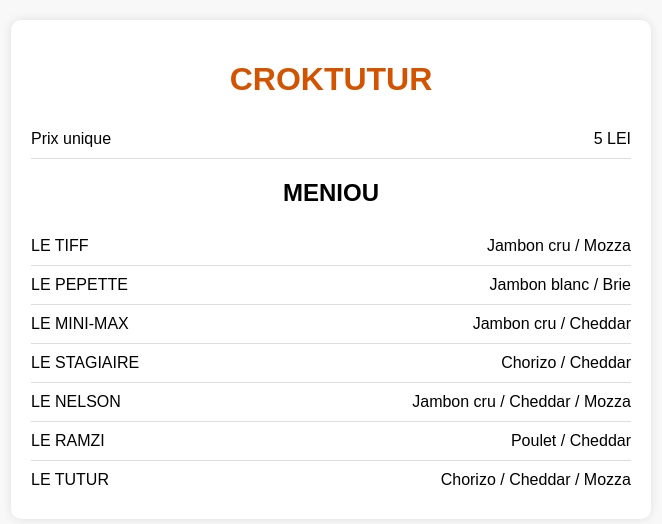
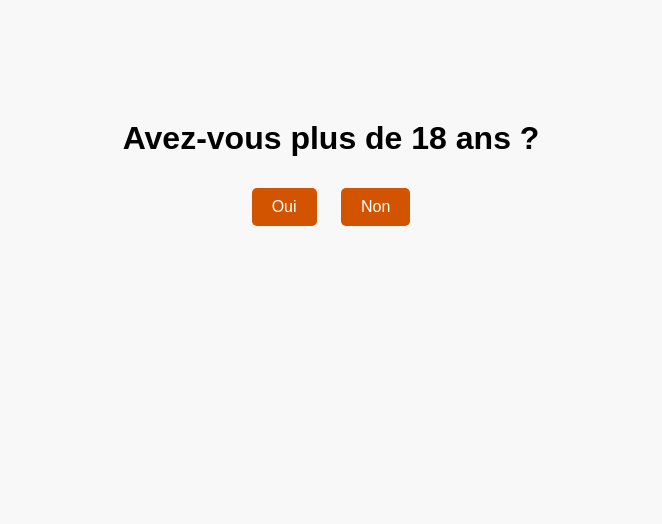
Before and after one commit to DOUDOU-SYS/POPOTE, a plain HTML site: page index.html in a window 1280 px wide. Shown: the whole page, without its empty margins (309-971 px from the left). Drawn offline with Linux system fonts and the light colour scheme.

Commit message:
index.html
REDIRECTION

```diff
--- a/index.html
+++ b/index.html
@@ -3,7 +3,7 @@
 <head>
     <meta charset="UTF-8">
     <meta name="viewport" content="width=device-width, initial-scale=1.0">
-    <title>Menu du Restaurant</title>
+    <title>Vérification d'âge</title>
     <style>
         body {
             font-family: Arial, sans-serif;
@@ -12,40 +12,40 @@
             margin: 0;
             padding: 20px;
         }
-        .menu {
-            max-width: 600px;
-            margin: auto;
-            background: white;
-            padding: 20px;
-            border-radius: 10px;
-            box-shadow: 0px 0px 10px rgba(0, 0, 0, 0.1);
+        .age-verification {
+            margin-top: 100px;
         }
-        h1 {
-            color: #d35400;
+        .buttons {
+            margin-top: 20px;
         }
-        .item {
-            display: flex;
-            justify-content: space-between;
-            padding: 10px 0;
-            border-bottom: 1px solid #ddd;
-        }
-        .item:last-child {
-            border-bottom: none;
+        button {
+            margin: 10px;
+            padding: 10px 20px;
+            font-size: 16px;
+            cursor: pointer;
+            border: none;
+            border-radius: 5px;
+            background-color: #d35400;
+            color: white;
         }
     </style>
+    <script>
+        function verifyAge(isAdult) {
+            if (isAdult) {
+                window.location.href = 'https://doudou-sys.github.io/POPOTE/';
+            } else {
+                window.location.href = 'https://www.youtube.com';
+            }
+        }
+    </script>
 </head>
 <body>
-    <div class="menu">
-        <h1>CROKTUTUR</h1>
-        <div class="item"><span>Prix unique</span> <span>5 LEI</span></div>
-        <h2>MENIOU</h2>
-        <div class="item"><span>LE TIFF</span> <span>Jambon cru / Mozza</span></div>
-        <div class="item"><span>LE PEPETTE</span> <span>Jambon blanc / Brie</span></div>
-        <div class="item"><span>LE MINI-MAX</span> <span>Jambon cru / Cheddar</span></div>
-        <div class="item"><span>LE STAGIAIRE</span> <span>Chorizo / Cheddar</span></div>
-        <div class="item"><span>LE NELSON</span> <span>Jambon cru / Cheddar / Mozza</span></div>
-        <div class="item"><span>LE RAMZI</span> <span>Poulet / Cheddar</span></div>
-        <div class="item"><span>LE TUTUR</span> <span>Chorizo / Cheddar / Mozza</span></div>
+    <div class="age-verification">
+        <h1>Avez-vous plus de 18 ans ?</h1>
+        <div class="buttons">
+            <button onclick="verifyAge(true)">Oui</button>
+            <button onclick="verifyAge(false)">Non</button>
+        </div>
     </div>
 </body>
 </html>
```
